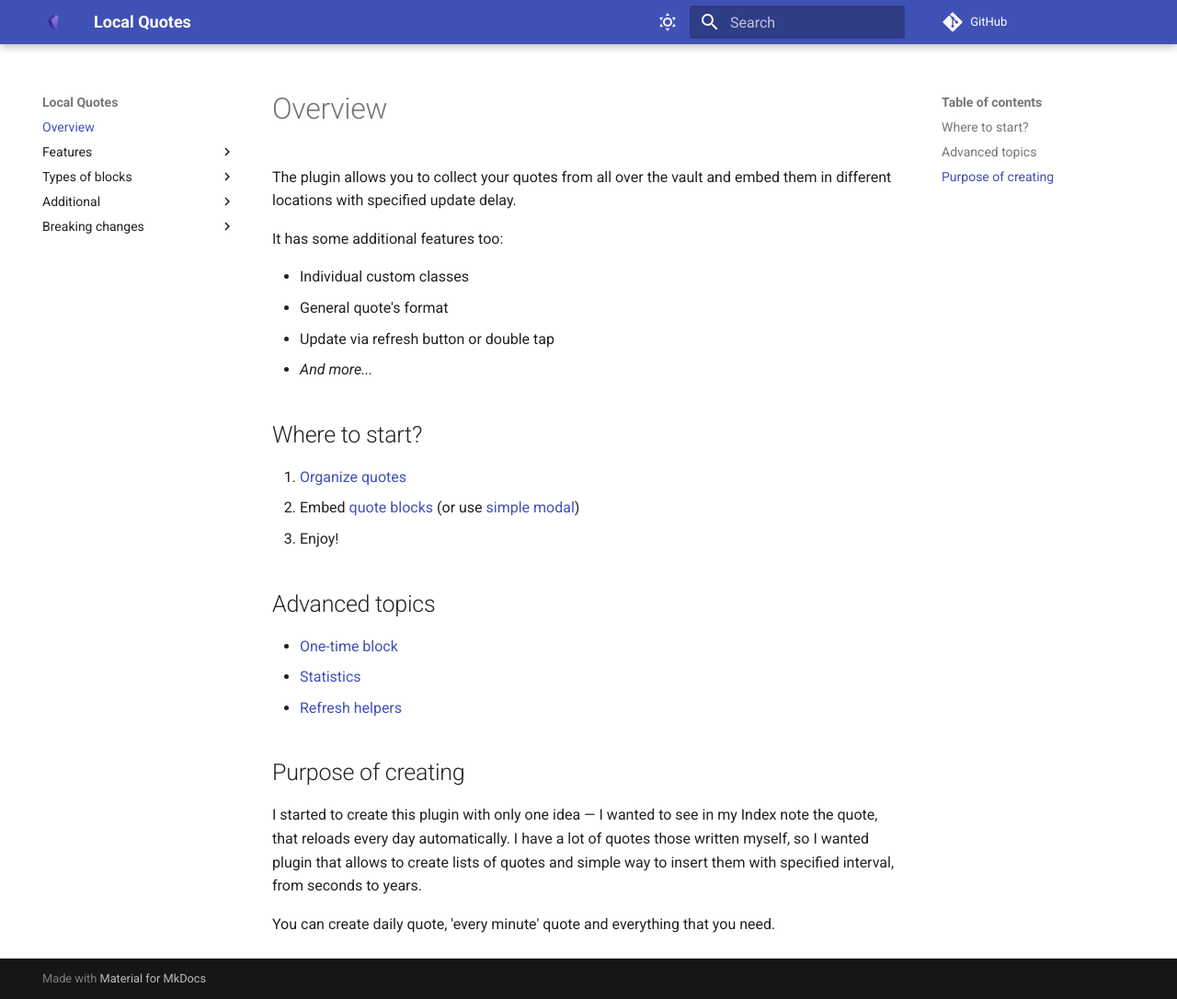
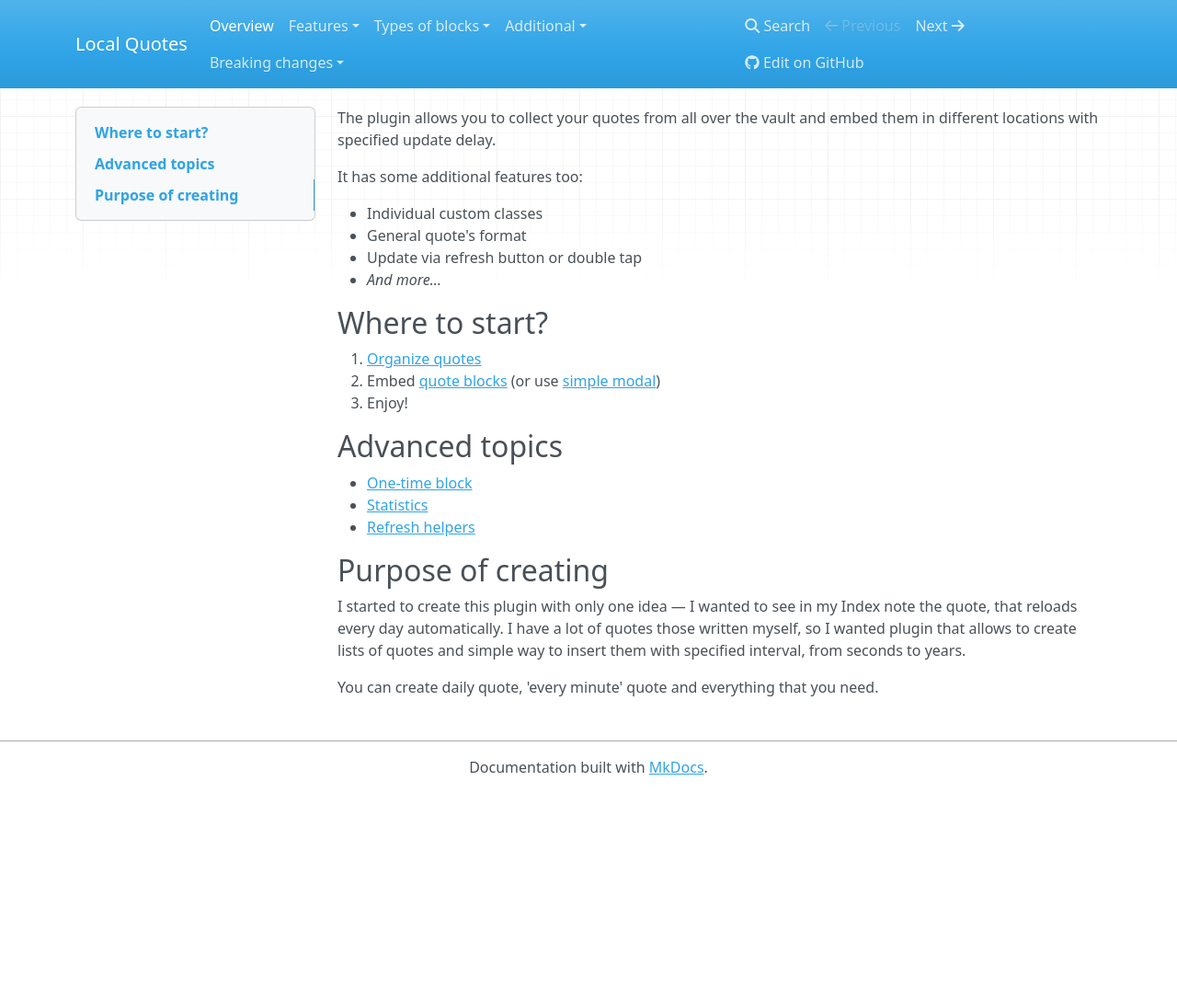
Before and after one commit to sundevista/local-quotes, an MkDocs documentation site: the page built from docs/docs/index.md, in a window 1280 px wide and 1086 px high. Shown: the whole window at 92% size. Built offline with MkDocs 1.6.1, drawn with Linux system fonts in a browser that asks for light colours; nearby versions of some CDN libraries; comment, search, counter and statistics services are not loaded.

Commit message:
docs(mkdocs): update colors

```diff
--- a/docs/mkdocs.yml
+++ b/docs/mkdocs.yml
@@ -3,7 +3,6 @@ repo_url: https://github.com/ka1tzyu/local-quotes
 edit_uri: edit/master/docs/docs/
 
 theme:
-    name: material
     palette:
         - scheme: default
           toggle:
```
